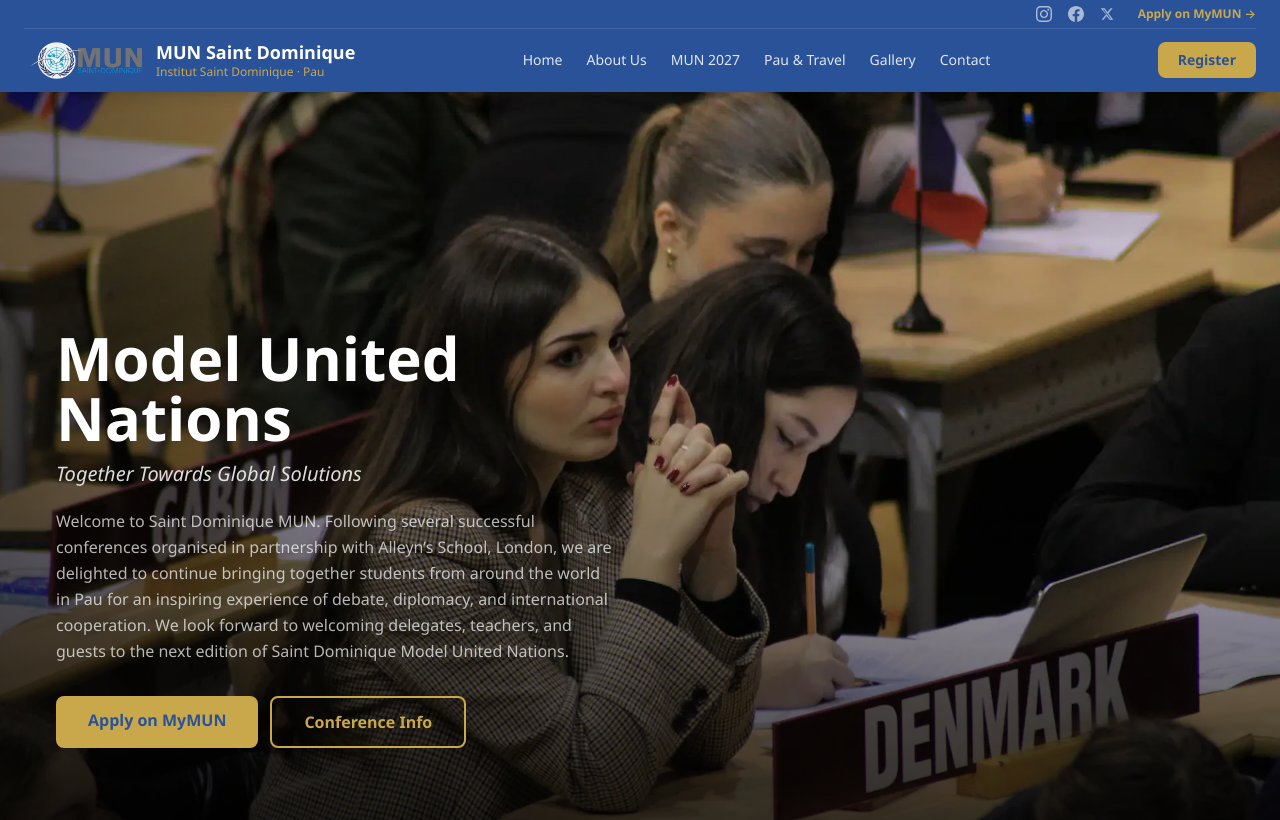
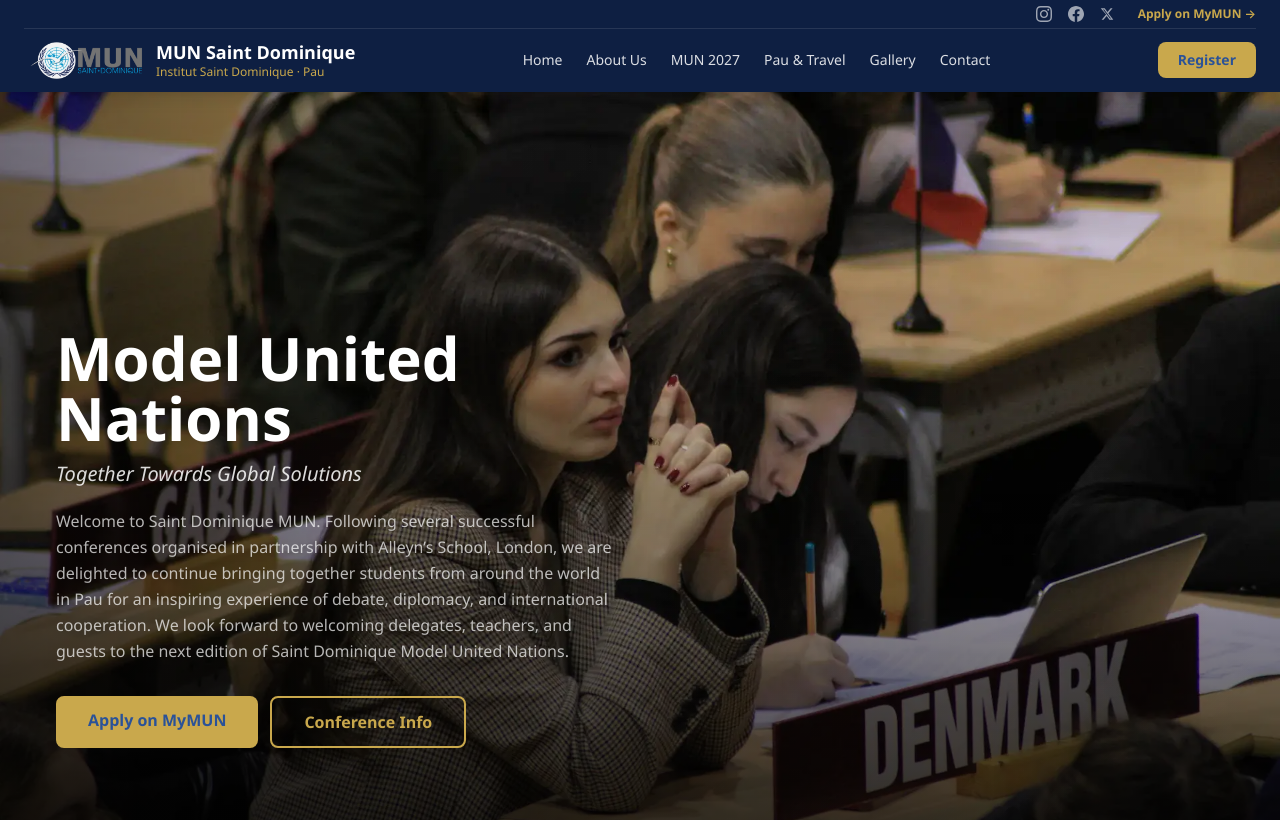
Before and after one commit to gastongabaixtucf8/projet-MUN-saintdo, a Next.js app: page / in a window 1280 px wide. Shown: the top 820 px of the page. Built offline with nearby package versions, Linux system fonts and the light colour scheme.

Commit message:
auto-save

```diff
--- a/components/Header.tsx
+++ b/components/Header.tsx
@@ -17,7 +17,7 @@ export default function Header() {
   const [open, setOpen] = useState(false)
 
   return (
-    <header className="bg-navy sticky top-0 z-50 shadow-lg">
+    <header className="bg-navy-dark sticky top-0 z-50 shadow-lg">
       <div className="max-w-7xl mx-auto px-4 sm:px-6">
 
         {/* Top bar: social links */}
```
